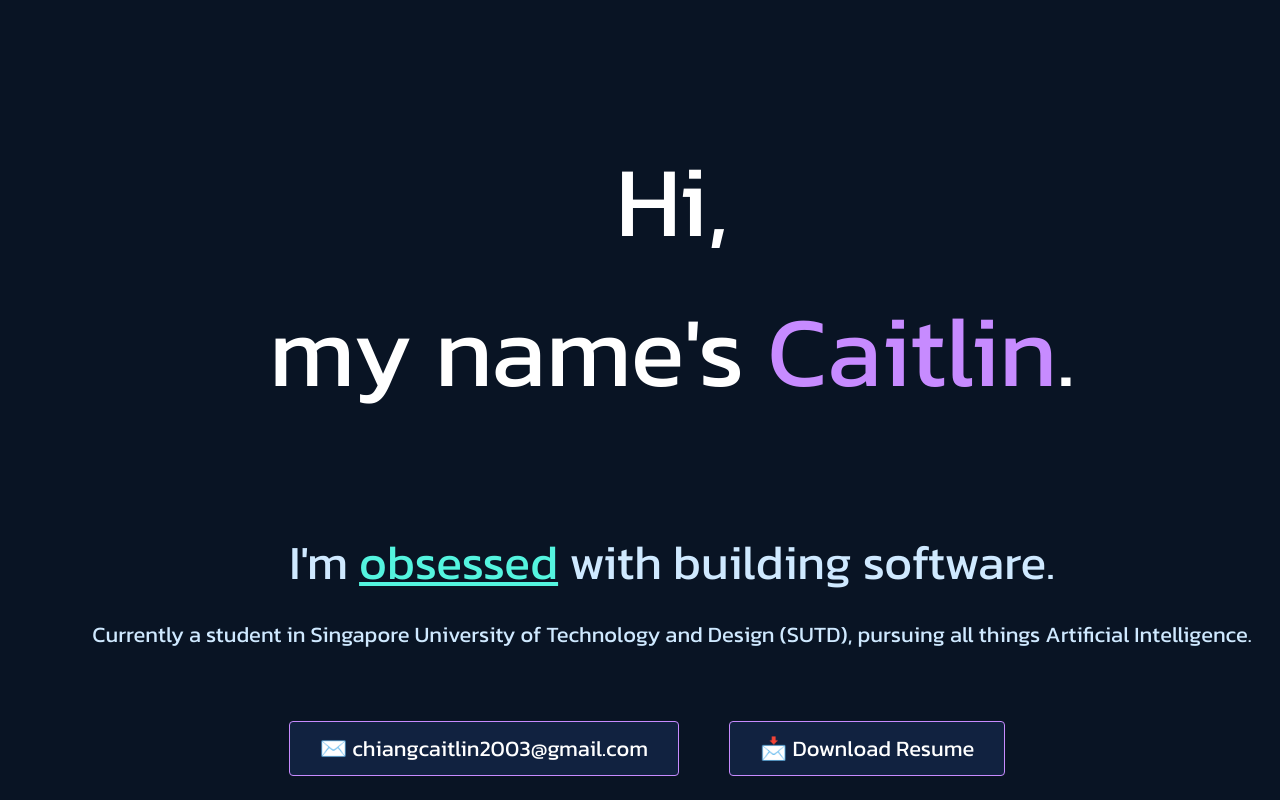
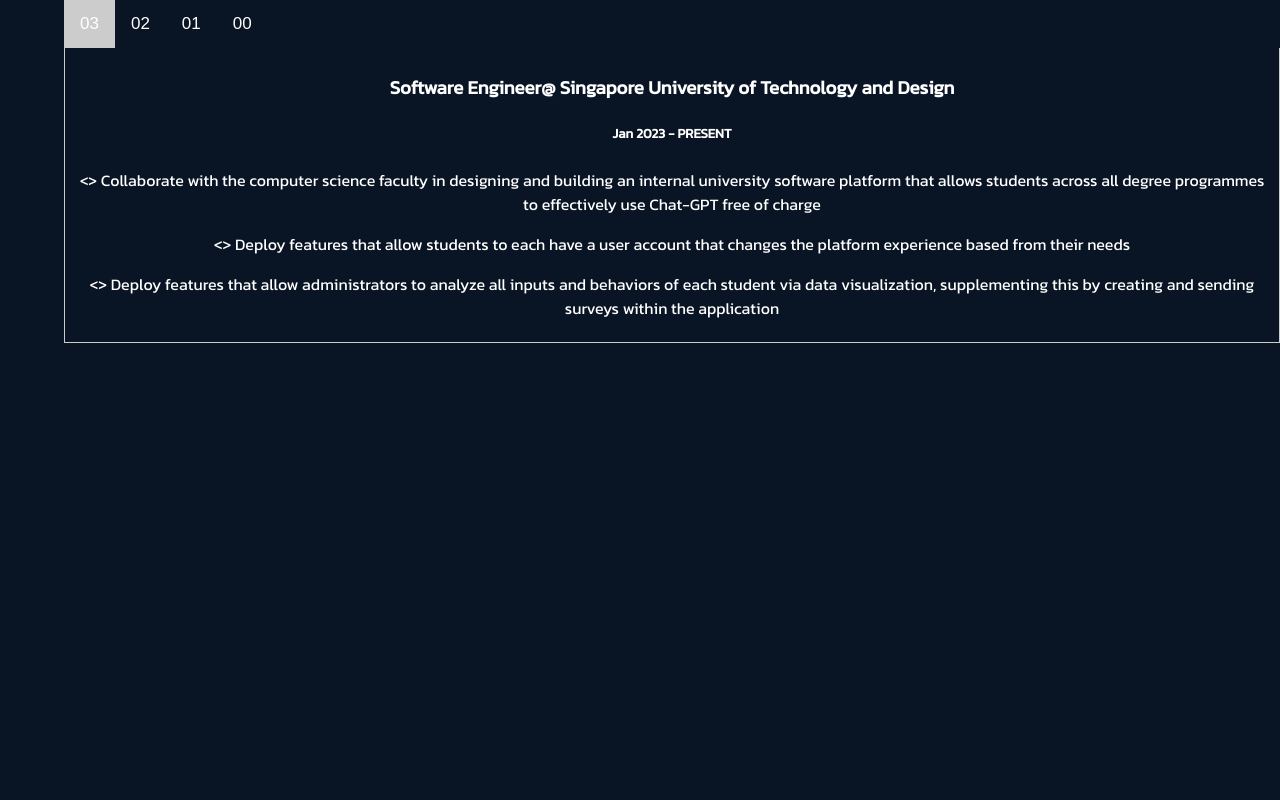
Before and after one commit to CaitlinChiang/Portfolio, a React (Create React App) app: page / in a window 1280 px wide. Shown: the top 800 px of the page. Built offline with nearby package versions, Linux system fonts and the light colour scheme.

Commit message:
WIP Experiences

```diff
--- a/src/App.js
+++ b/src/App.js
@@ -8,8 +8,8 @@
   return (
     <div className="App">
       <div id="content">
-        <Home />
-        <Skills />
+        {/* <Home />
+        <Skills /> */}
         <Experiences />
       </div>
     </div>
--- a/src/components/Experiences.js
+++ b/src/components/Experiences.js
@@ -1,8 +1,29 @@
 import React, { Component } from 'react'
 import FadeInSection from './FadeInSection'
-import '../styles/Skills.css'
+import '../styles/Experiences.css'
 
 class Experiences extends Component {
+  showExperience = (event, idx) => {
+    var i, tab_content, tablinks
+
+    tab_content = document.getElementsByClassName("tab-content")
+    for (i = 0; i < tab_content.length; i++) {
+      tab_content[i].style.display = "none"
+    }
+
+    tablinks = document.getElementsByClassName("tablinks");
+    for (i = 0; i < tablinks.length; i++) {
+      tablinks[i].className = tablinks[i].className.replace(" active", "");
+    }
+
+    document.getElementById(idx).style.display = "block";
+    event.currentTarget.className += " active";
+  }
+
+  componentDidMount() {
+    document.getElementById(3).style.display = "block";
+  }
+
   render() {
     const experiences = [
       {
@@ -55,6 +76,29 @@
     return (
       <div id="experiences">
         <FadeInSection>
+          <div class="tabs">
+            <button class="tablinks active" onClick={event => this.showExperience(event, 3)}>03</button>
+            <button class="tablinks" onClick={event => this.showExperience(event, 2)}>02</button>
+            <button class="tablinks" onClick={event => this.showExperience(event, 1)}>01</button>
+            <button class="tablinks" onClick={event => this.showExperience(event, 0)}>00</button>
+          </div>
+
+          {experiences.map((experiences, idx) => {
+            const { company, position, timeline, details, description } = experiences
+
+            return (
+              <div id={idx} class="tab-content">
+                <h3>{position + '@ ' + company}</h3>
+                <h5>{timeline}</h5>
+                <h6>{details}</h6>
+                <div>
+                  {description.map((e) => {
+                    return <p>{'<> ' + e}</p>
+                  })}
+                </div>
+              </div>
+            )
+          })}
 
         </FadeInSection>
       </div>
--- a/src/styles/Experiences.css
+++ b/src/styles/Experiences.css
@@ -0,0 +1,40 @@
+#experiences {
+  text-align: center;
+  padding-left: 5%;
+  min-height: 100vh;
+  font-family: "Kanit", sans-serif;
+}
+
+.tabs {
+  overflow: hidden;
+  color: #fff;
+  background: transparent;
+}
+
+.tabs button {
+  color: #fff;
+  background-color: inherit;
+  float: left;
+  border: none;
+  outline: none;
+  cursor: pointer;
+  padding: 14px 16px;
+  transition: 0.3s;
+  font-size: 17px;
+}
+
+.tabs button:hover {
+  background-color: #ddd;
+}
+
+.tabs button.active {
+  background-color: #ccc;
+}
+
+.tab-content {
+  display: none;
+  padding: 6px 12px;
+  border: 1px solid #ccc;
+  border-top: none;
+  color: #fff;
+}
```
